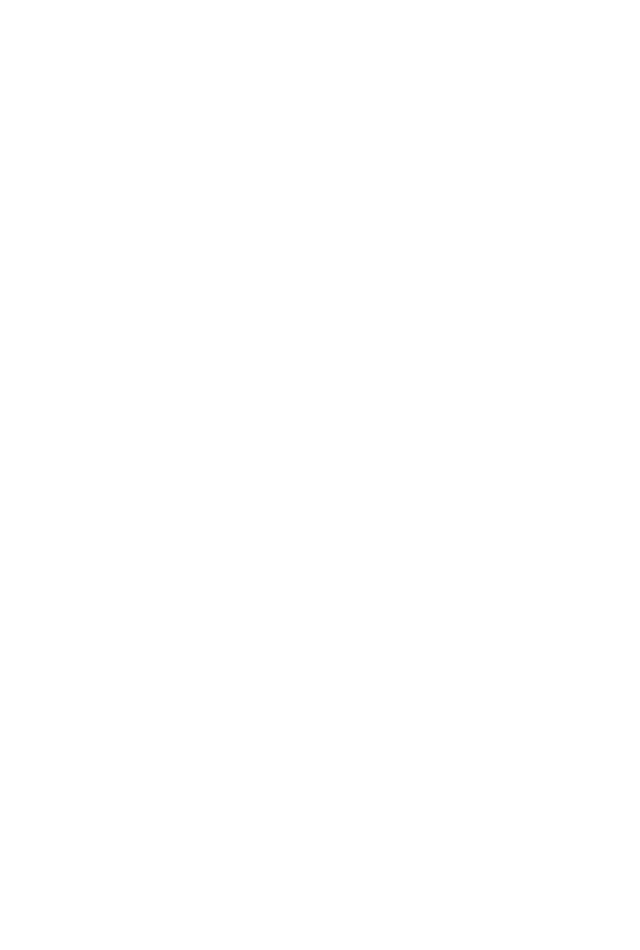
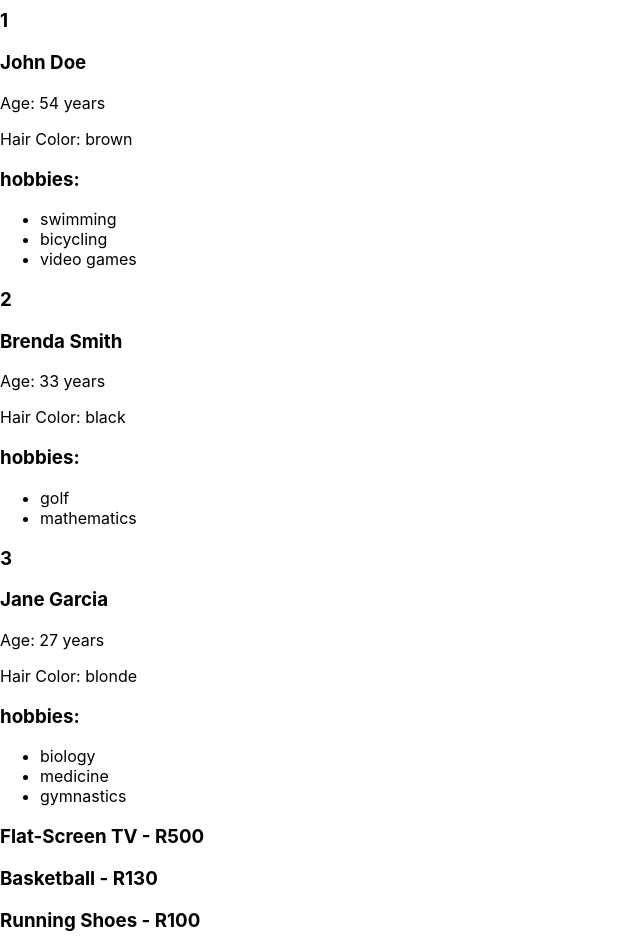
Before and after one commit to MrKwaza220/react, a React (Create React App) app in the folder react-design-pattern/: page / in a window 1280 px wide. Shown: the part 700-1650 px from the top of the page, without its empty margins (0-640 px from the left). Before the commit the page ends 800 px from the top, so only its background shows below. Built offline with nearby package versions, Linux system fonts and the light colour scheme.

Commit message:
feat: add NumberedList and SmallProductListItem components; update App component to utilize new components

```diff
--- a/react-design-pattern/src/App.js
+++ b/react-design-pattern/src/App.js
@@ -1,6 +1,8 @@
+import { NumberedList } from "./NumberedList";
+import { LargePersonListItem } from "./people/LargePersonListItem";
 import { SmallPersonListItem } from "./people/SmallPersonListItem";
+import { SmallProductListItem } from "./products/SmallProductListItem";
 import { RegularList } from "./RegularList";
-import { SplitScreen } from "./SplitScreen";
 
 const people = [
   {
@@ -16,45 +18,55 @@
     hobbies: ["golf", "mathematics"],
   },
   {
-    name: 'Jane Garcia',
+    name: "Jane Garcia",
     age: 27,
-    hairColor: 'blonde',
-    hobbies: ['biology', 'medicine', 'gymnastics'],
-  }
+    hairColor: "blonde",
+    hobbies: ["biology", "medicine", "gymnastics"],
+  },
 ];
 
 const product = [
   {
-    name: 'Flat-Screen TV',
-    price: 'R500',
-    description: 'Huge LCD Screen, a great deal',
-    rating: 4.5
+    name: "Flat-Screen TV",
+    price: "R500",
+    description: "Huge LCD Screen, a great deal",
+    rating: 4.5,
   },
   {
-    name: 'Basketball',
-    price: 'R130',
-    description: 'Just like the pros use',
-    rating: 3.5
+    name: "Basketball",
+    price: "R130",
+    description: "Just like the pros use",
+    rating: 3.5,
   },
   {
-    name: 'Running Shoes',
-    price: 'R100',
-    description: 'State-of-the-art technology for optimum',
+    name: "Running Shoes",
+    price: "R100",
+    description: "State-of-the-art technology for optimum",
     rating: 4.2,
-  }
-
+  },
 ];
-
-
 
 function App() {
   return (
-    <RegularList
-    items={people}
-    resourceName='person'
-    itemComponent={SmallPersonListItem}
-    />
+    <>
+      <RegularList
+        items={people}
+        resourceName="person"
+        itemComponent={SmallPersonListItem}
+      />
 
+      <NumberedList
+        items={people}
+        resourceName="person"
+        itemComponent={LargePersonListItem}
+      />
+
+      <RegularList
+        items={product}
+        resourceName="product"
+        itemComponent={SmallProductListItem}
+      />
+    </>
   );
 }
 
--- /dev/null
+++ b/react-design-pattern/src/NumberedList.js
@@ -0,0 +1,17 @@
+export const NumberedList = ({
+  items,
+  resourceName,
+  itemComponent: ItemComponent,
+}) => {
+  return (
+    <>
+      {items.map((item, i) => (
+        <>
+          <h3>{1 + i}</h3>
+
+          <ItemComponent key={i} {...{ [resourceName]: item }} />
+        </>
+      ))}
+    </>
+  );
+};
--- a/react-design-pattern/src/products/SmallProductListItem.js
+++ b/react-design-pattern/src/products/SmallProductListItem.js
@@ -0,0 +1,7 @@
+export const SmallProductListItem = ({product}) => {
+    const {name, price} = product;
+
+    return (
+        <h3> {name} - {price} </h3>
+    )
+}
```
Also changed, not shown: react-design-pattern/src/Modal.js (added, +26 -0 lines), react-design-pattern/src/products/LargeProductListItem.js (+13 -0 lines), react-design-pattern/src/logo.svg (deleted), 1 other file (tests, documents, lock files or other folders).
